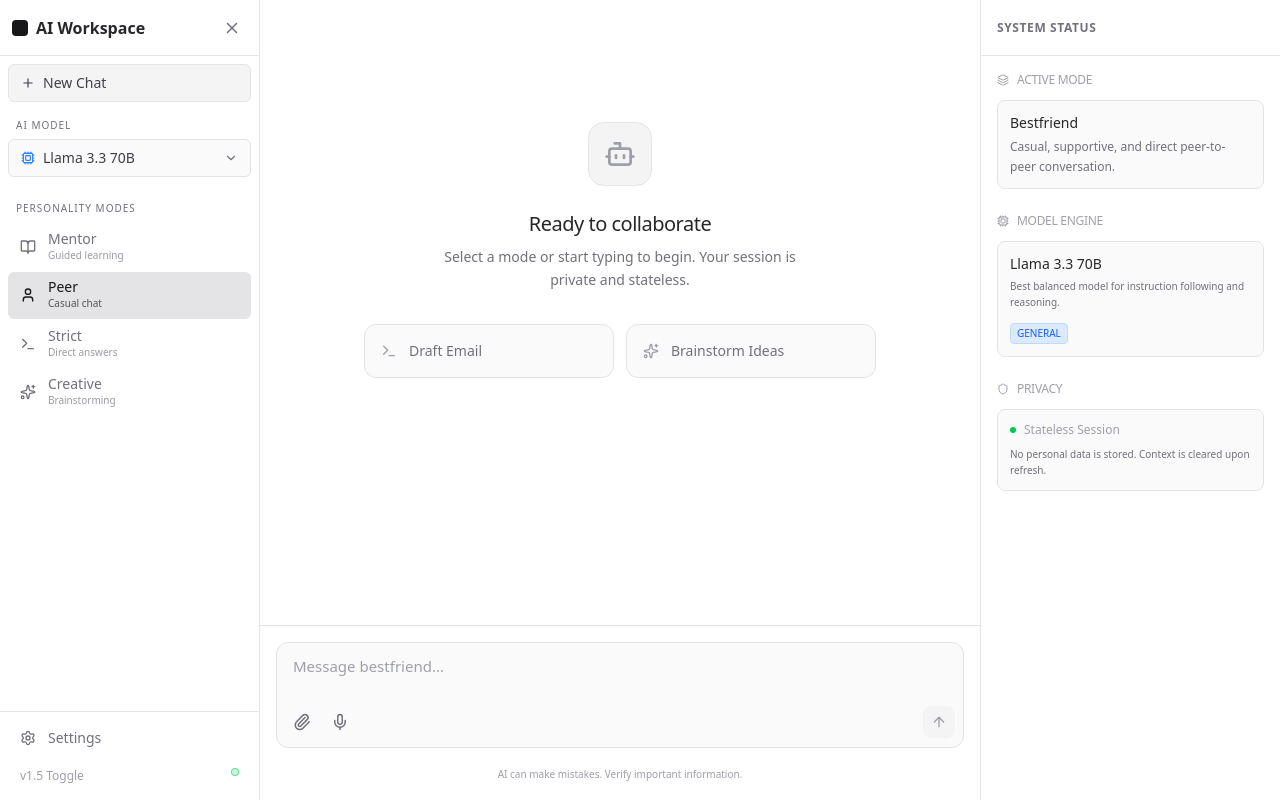
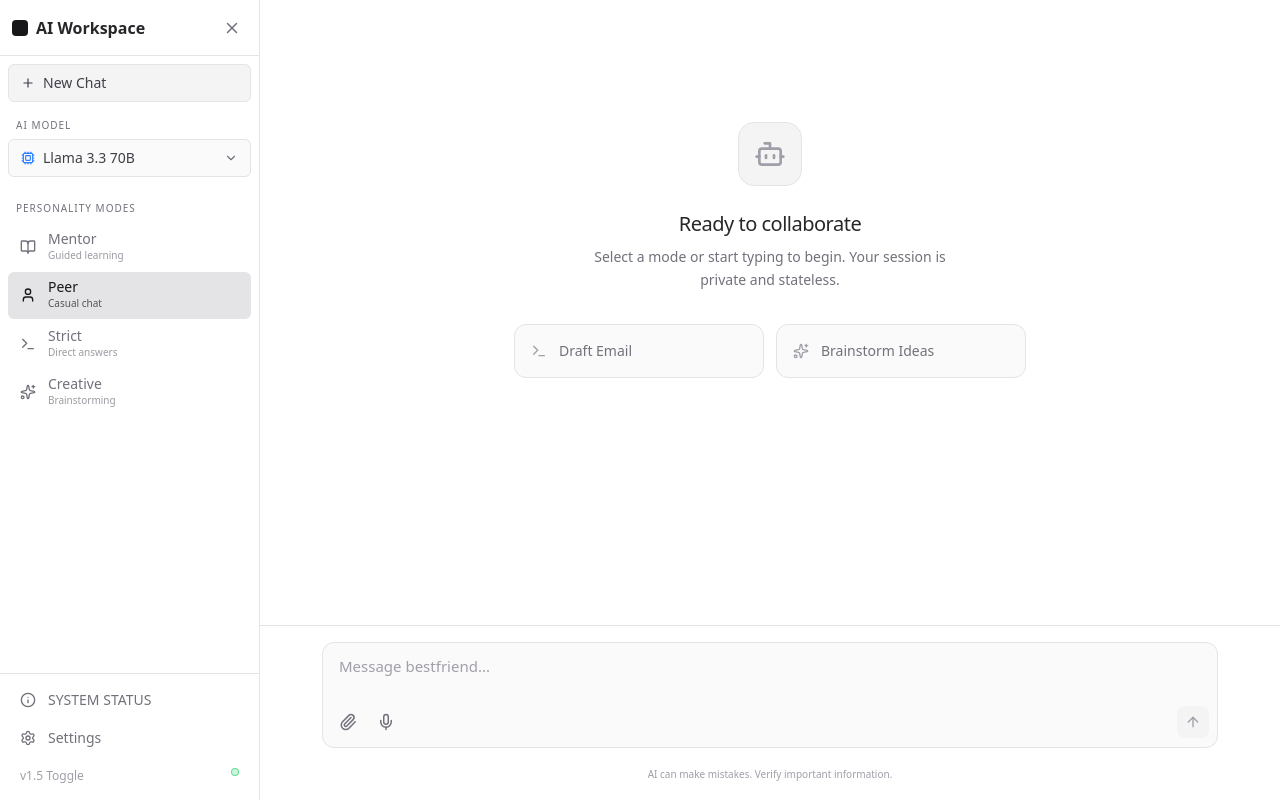
Before and after one commit to pranata-dev/ai-personal-assistant, a Next.js app: page / in a window 1280 px wide. Built offline with nearby package versions, Linux system fonts and the light colour scheme.

Commit message:
feat: add system status toggle in sidebar and make right panel on-demand

```diff
--- a/src/app/page.tsx
+++ b/src/app/page.tsx
@@ -21,6 +21,7 @@ export default function Home() {
   const [theme, setTheme] = useState<'dark' | 'light'>('dark');
   const [spokenLanguage, setSpokenLanguage] = useState<'id-ID' | 'en-US' | 'auto'>('auto');
   const [isSidebarOpen, setIsSidebarOpen] = useState(true);
+  const [isRightPanelOpen, setIsRightPanelOpen] = useState(false);
 
   // Load memory on mount - NO LocalStorage
   useEffect(() => {
@@ -190,6 +191,7 @@ export default function Home() {
         onModelChange={handleModelChange}
         onReset={handleReset}
         onOpenSettings={() => setIsSettingsOpen(true)}
+        onOpenSystemStatus={() => setIsRightPanelOpen(true)}
         onToggle={() => setIsSidebarOpen(!isSidebarOpen)}
       />
 
@@ -206,10 +208,17 @@ export default function Home() {
         {/* Transparent wrapper/overlay for modals if needed */}
       </MainArea>
 
-      {/* 3. Right Panel (System Status) */}
-      <div className="hidden xl:block">
-        <RightPanel memory={memory} mode={currentMode} />
-      </div>
+      {/* 3. Right Panel (System Status) - Only shown when opened from sidebar */}
+      {isRightPanelOpen && (
+        <div className="hidden xl:block">
+          <RightPanel
+            memory={memory}
+            mode={currentMode}
+            isOpen={isRightPanelOpen}
+            onToggle={() => setIsRightPanelOpen(false)}
+          />
+        </div>
+      )}
 
       {/* Settings Modal */}
       <SettingsModal
--- a/src/components/Workspace/RightPanel.tsx
+++ b/src/components/Workspace/RightPanel.tsx
@@ -1,16 +1,18 @@
 'use client';
 
 import { Memory, PersonalityMode } from '@/types';
-import { Layers, Shield, Cpu } from 'lucide-react';
+import { Layers, Shield, Cpu, Menu, X } from 'lucide-react';
 import { getModelById } from '@/lib/models';
 import { t, Language } from '@/lib/i18n';
 
 interface RightPanelProps {
     memory: Memory | null;
     mode: PersonalityMode;
+    isOpen: boolean;
+    onToggle: () => void;
 }
 
-export default function RightPanel({ memory, mode }: RightPanelProps) {
+export default function RightPanel({ memory, mode, isOpen, onToggle }: RightPanelProps) {
     if (!memory) return null;
 
     const currentModelId = memory.preferences.currentModelId;
@@ -18,10 +20,29 @@ export default function RightPanel({ memory, mode }: RightPanelProps) {
     const language = memory.preferences.language as Language || 'en';
 
     return (
-        <div className="w-[300px] bg-white dark:bg-zinc-950 border-l border-zinc-200 dark:border-zinc-900 h-full flex flex-col flex-shrink-0 transition-colors duration-200">
+        <div className={`${isOpen ? 'w-[300px]' : 'w-[60px]'} bg-white dark:bg-zinc-950 border-l border-zinc-200 dark:border-zinc-900 h-full flex flex-col flex-shrink-0 transition-all duration-300 ease-in-out overflow-hidden`}>
             {/* Header */}
-            <div className="h-14 flex items-center px-4 border-b border-zinc-200 dark:border-zinc-900">
-                <span className="text-xs font-semibold text-zinc-500 uppercase tracking-wider">{t('systemStatus', language)}</span>
+            <div className="h-14 flex items-center px-4 border-b border-zinc-200 dark:border-zinc-900 justify-between">
+                {isOpen ? (
+                    <>
+                        <span className="text-xs font-semibold text-zinc-500 uppercase tracking-wider whitespace-nowrap">{t('systemStatus', language)}</span>
+                        <button
+                            onClick={onToggle}
+                            className="p-1.5 rounded-lg hover:bg-zinc-100 dark:hover:bg-zinc-900 text-zinc-500 dark:text-zinc-600 transition-colors"
+                            title="Collapse panel"
+                        >
+                            <X size={18} />
+                        </button>
+                    </>
+                ) : (
+                    <button
+                        onClick={onToggle}
+                        className="p-1.5 rounded-lg hover:bg-zinc-100 dark:hover:bg-zinc-900 text-zinc-500 dark:text-zinc-600 transition-colors mx-auto"
+                        title="Expand panel"
+                    >
+                        <Menu size={18} />
+                    </button>
+                )}
             </div>
 
             <div className="flex-1 overflow-y-auto p-4 space-y-6">
--- a/src/components/Workspace/Sidebar.tsx
+++ b/src/components/Workspace/Sidebar.tsx
@@ -1,7 +1,7 @@
 'use client';
 
 import { PersonalityMode } from '@/types';
-import { BookOpen, User, Terminal, Sparkles, Settings, Plus, Cpu, ChevronDown, Menu, X } from 'lucide-react';
+import { BookOpen, User, Terminal, Sparkles, Settings, Plus, Cpu, ChevronDown, Menu, X, Info } from 'lucide-react';
 import { AVAILABLE_MODELS, getModelById } from '@/lib/models';
 import { useMemo, useState } from 'react';
 import { t, Language } from '@/lib/i18n';
@@ -15,6 +15,7 @@ interface SidebarProps {
     onModelChange: (modelId: string) => void;
     onReset: () => void;
     onOpenSettings: () => void;
+    onOpenSystemStatus: () => void;
     onToggle: () => void;
 }
 
@@ -27,6 +28,7 @@ export default function Sidebar({
     onModelChange,
     onReset,
     onOpenSettings,
+    onOpenSystemStatus,
     onToggle
 }: SidebarProps) {
     const [isModelMenuOpen, setIsModelMenuOpen] = useState(false);
@@ -161,7 +163,15 @@ export default function Sidebar({
             <div className="flex-1" />
 
             {/* Bottom Actions */}
-            <div className="p-2 border-t border-zinc-200 dark:border-zinc-900">
+            <div className="p-2 border-t border-zinc-200 dark:border-zinc-900 space-y-0.5">
+                <button
+                    onClick={onOpenSystemStatus}
+                    className={`w-full flex items-center gap-3 px-3 py-2 rounded-md text-zinc-500 hover:text-zinc-900 dark:hover:text-zinc-300 hover:bg-zinc-100 dark:hover:bg-zinc-900 text-sm transition-colors ${!isOpen && 'justify-center'}`}
+                    title={!isOpen ? t('systemStatus', language) : ''}
+                >
+                    <Info size={16} />
+                    {isOpen && t('systemStatus', language)}
+                </button>
                 <button
                     onClick={onOpenSettings}
                     className={`w-full flex items-center gap-3 px-3 py-2 rounded-md text-zinc-500 hover:text-zinc-900 dark:hover:text-zinc-300 hover:bg-zinc-100 dark:hover:bg-zinc-900 text-sm transition-colors ${!isOpen && 'justify-center'}`}
```
